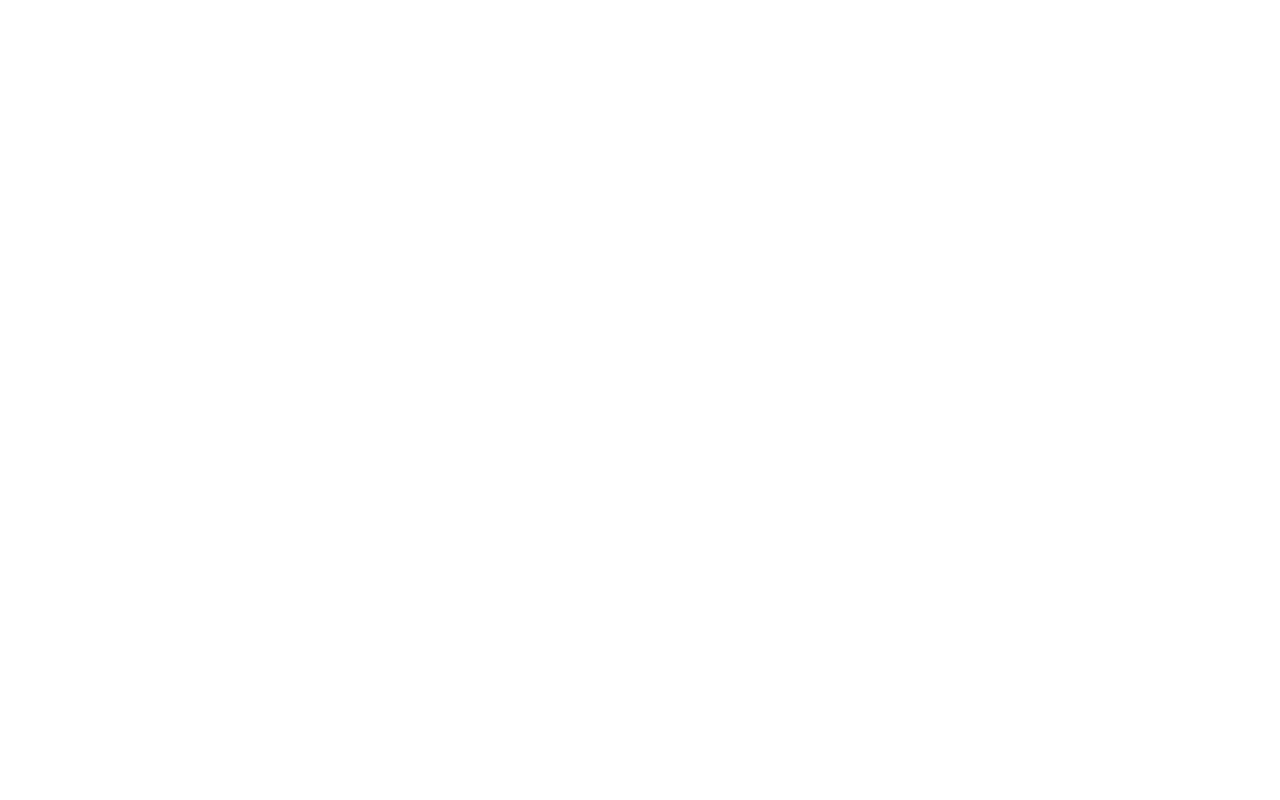
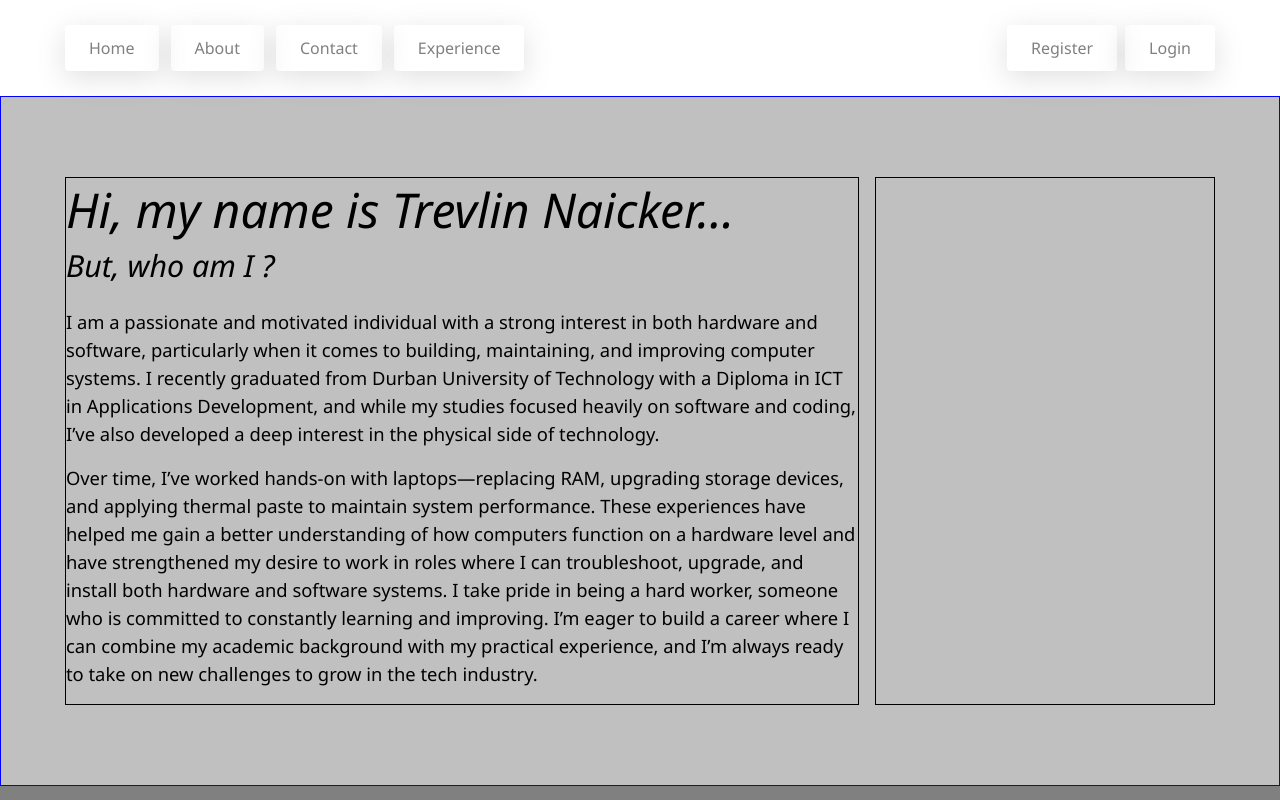
Before and after one commit to loblachi/MyCV-website, a website: page hardwareCV.html in a window 1280 px wide. Drawn offline with Linux system fonts and the light colour scheme.

Commit message:
adding stuff and styling

```diff
--- a/css-files/hardwareCV.css
+++ b/css-files/hardwareCV.css
@@ -3,10 +3,105 @@
     padding: 0;
     font-size: 16px;
     box-sizing: border-box;
+    font-family: 'Segoe UI', Tahoma, Geneva, Verdana, sans-serif;
 
+
+    /* Variables */
+    --padding-desktop: 5rem 0rem;
+    --padding-tablet: 3.5rem 0rem;
+    --padding-mobile: 2.25rem 0rem;
+
+    --container1200: 1200px;
+    --container100:100%;
+}
+body{
+    background-color: grey;
+}
+.nav-bg{
+    background-color: rgb(255, 255, 255);
 }
 .container{
     margin: 0 auto;
     width: 90%;
-    max-width: 1200px;
+    max-width: var(--container1200);
 }
+.nav-flex{
+    height: 6rem;
+    border: 1px solid white;
+    display: flex;
+    color: gray;
+    flex-direction: row; justify-content: space-between;
+}
+ul li a{
+    text-decoration: none;
+    color: gray;
+    padding: .75rem 1.5rem;
+    box-shadow: rgba(100, 100, 111, 0.2) 0px 7px 29px 0px;
+    border-radius: .25rem;
+
+    transition: .3s all;
+}
+ul li a:hover{
+    position: relative;
+    bottom: .25rem;
+    box-shadow: rgba(0, 0, 0, 0.35) 0px 5px 15px;
+}
+ul li{
+    list-style: none;
+    display: flex; justify-content: center;
+    align-items: center;
+}
+.nav-links{
+    display: flex;
+    flex-direction: row;
+    gap: .75rem;
+}
+.nav-register-links{
+    display: flex;
+    gap: .5rem;
+    flex-direction: row;
+}
+
+/******************* section 1 *******************/
+.section-1-bg{
+    background-color: silver;
+    padding: var(--padding-desktop);
+    border: 1px solid blue;
+}
+.section-1-flex{
+    display: flex;
+    flex-direction: row;
+    gap: 0rem 1rem;
+}
+.left-para-div{
+    width: 70%;
+    font-size: 1.25rem;
+    border: 1px solid black;
+    line-height: 1.5rem;
+}
+.left-para-div h4 i{
+    font-size: 3rem;
+    line-height: 4rem;
+    font-weight: 400;
+}
+.left-para-div h3 i{
+    font-weight: 350;
+    font-size: 1.9rem;
+    line-height: 3rem;
+}
+.left-para-div h3{
+    margin-bottom: 1.15rem;
+}
+.left-para-div p{
+    line-height: 1.75rem;
+    font-weight: 300;
+    font-size: 1.15rem;
+    margin-bottom: 1rem;
+}
+.right-image-div{
+    border: 1px solid black;
+    width: 30%;
+    display: flex;
+    justify-content: center;
+    align-items: center;
+}
--- a/hardwareCV.html
+++ b/hardwareCV.html
@@ -7,6 +7,49 @@
     <link rel="stylesheet" href="./css-files/hardwareCV.css">
 </head>
 <body>
+    <div class="nav-bg">
+        <div class="container">
+            <div class="nav-flex">
+                <ul class="nav-links">
+                    <li>
+                        <a href="#">Home</a>
+                    </li>
+                    <li>
+                        <a href="#">About</a>
+                    </li>
+                    <li>
+                        <a href="#">Contact</a>
+                    </li>
+                    <li>
+                        <a href="#">Experience</a>
+                    </li>
 
+                </ul>
+                <ul class="nav-register-links">
+                    <li>
+                        <a href="#">Register</a>
+                    </li>
+                    <li>
+                        <a href="#">Login</a>
+                    </li>
+                </ul>
+            </div>
+        </div>
+    </div>
+    <div class="section-1-bg">
+        <div class="container">
+            <div class="section-1-flex">
+                <div class="left-para-div">
+                     <h4><i>Hi, my name is Trevlin Naicker...</i></h4>
+                     <h3><i>But, who am I ?</i></h3>
+                     <p>I am a passionate and motivated individual with a strong interest in both hardware and software, particularly when it comes to building, maintaining, and improving computer systems. I recently graduated from Durban University of Technology with a Diploma in ICT in Applications Development, and while my studies focused heavily on software and coding, I’ve also developed a deep interest in the physical side of technology. </p>
+                     <p>Over time, I’ve worked hands-on with laptops—replacing RAM, upgrading storage devices, and applying thermal paste to maintain system performance. These experiences have helped me gain a better understanding of how computers function on a hardware level and have strengthened my desire to work in roles where I can troubleshoot, upgrade, and install both hardware and software systems. I take pride in being a hard worker, someone who is committed to constantly learning and improving. I’m eager to build a career where I can combine my academic background with my practical experience, and I’m always ready to take on new challenges to grow in the tech industry.</p>
+                </div>
+                <div class="right-image-div">
+                     <img class="profile-img" src="">
+                </div>
+            </div>
+        </div>
+    </div>
 </body>
 </html>
```
Also changed, not shown: images/meme.jpg (added).
